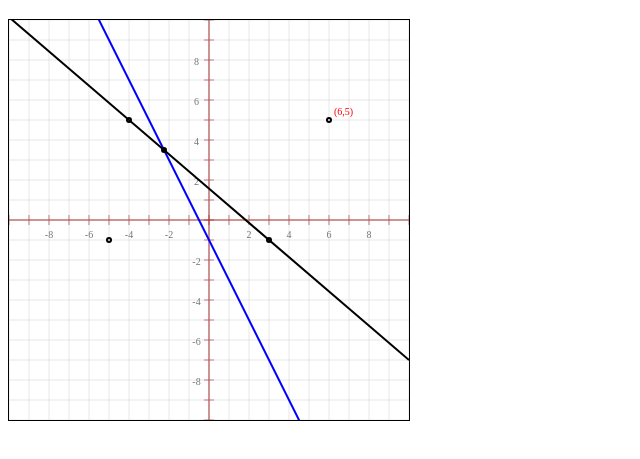
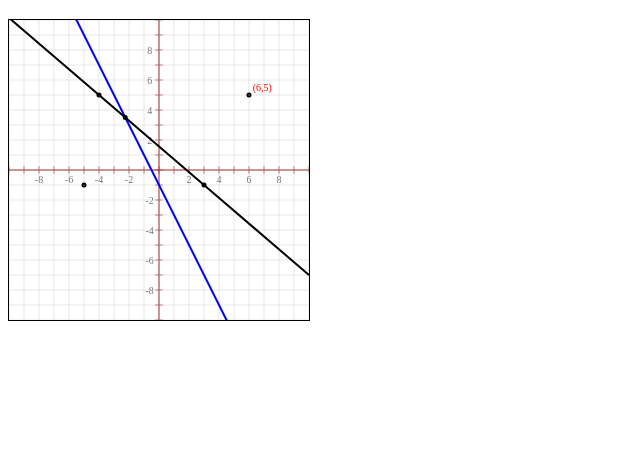
Before and after one commit to lurbano/uSVG, a plain HTML site: page graphing.html in a window 1280 px wide. Shown: the part 61-520 px from the top of the page, without its empty margins (0-640 px from the left). Drawn offline with Linux system fonts and the light colour scheme.

Commit message:
customizing demo (graphing.html)

```diff
--- a/graphing.html
+++ b/graphing.html
@@ -19,7 +19,7 @@
 
 
         <script type="text/javascript" id="v0">
-          svg = new uSvgGraph();
+          svg = new uSvgGraph({elementInfo:{width:300,height:300}});
           console.log("adding Line")
           line1 = new uLine(-2, -1);
           console.log(line1.eqnAsText());
--- a/uSvg.js
+++ b/uSvg.js
@@ -1,11 +1,19 @@
 class uSvgGraph{
   constructor({
-    elementInfo = {width: 400,
+    elementInfo = {}, //html element data
+    axesInfo = {},
+  }={}){
+
+    let defaultElementInfo = {
+      width: 400,
       height: 400,
       id:undefined,
-             scale:20
-            }, //html element data
-    axesInfo = {zero: new uPoint(elementInfo.width/2, elementInfo.height/2),
+      scale:"auto"
+    }
+    this.elementInfo = {...defaultElementInfo, ...elementInfo};
+
+    let defaultAxesInfo = {
+      zero: new uPoint(this.elementInfo.width/2, this.elementInfo.height/2),
       xmax: 10,
       ymax: 10,
       dTics: 1,
@@ -24,13 +32,15 @@ class uSvgGraph{
                       "font-size" : "10px"},
       gridStyle: {'stroke': '#ccc',
                   'stroke-width': "0.5"}
-           },
+    }
+    this.axesInfo = {...defaultAxesInfo, ...axesInfo};
 
-  }={}){
+    if (this.elementInfo.scale === 'auto') {
+     this.elementInfo.scale = Math.max(this.elementInfo.height, this.elementInfo.width) / (2*this.axesInfo.xmax);
+   }
+    //console.log(this.elementInfo.height);
 
-    this.elementInfo = elementInfo;
-    this.axesInfo = axesInfo;
-    console.log(this.elementInfo);
+    //console.log(this.axesInfo.zero);
 
     this.setScale(this.elementInfo.scale);
 
```
Lines whose indentation alone changed are shown as unchanged.
